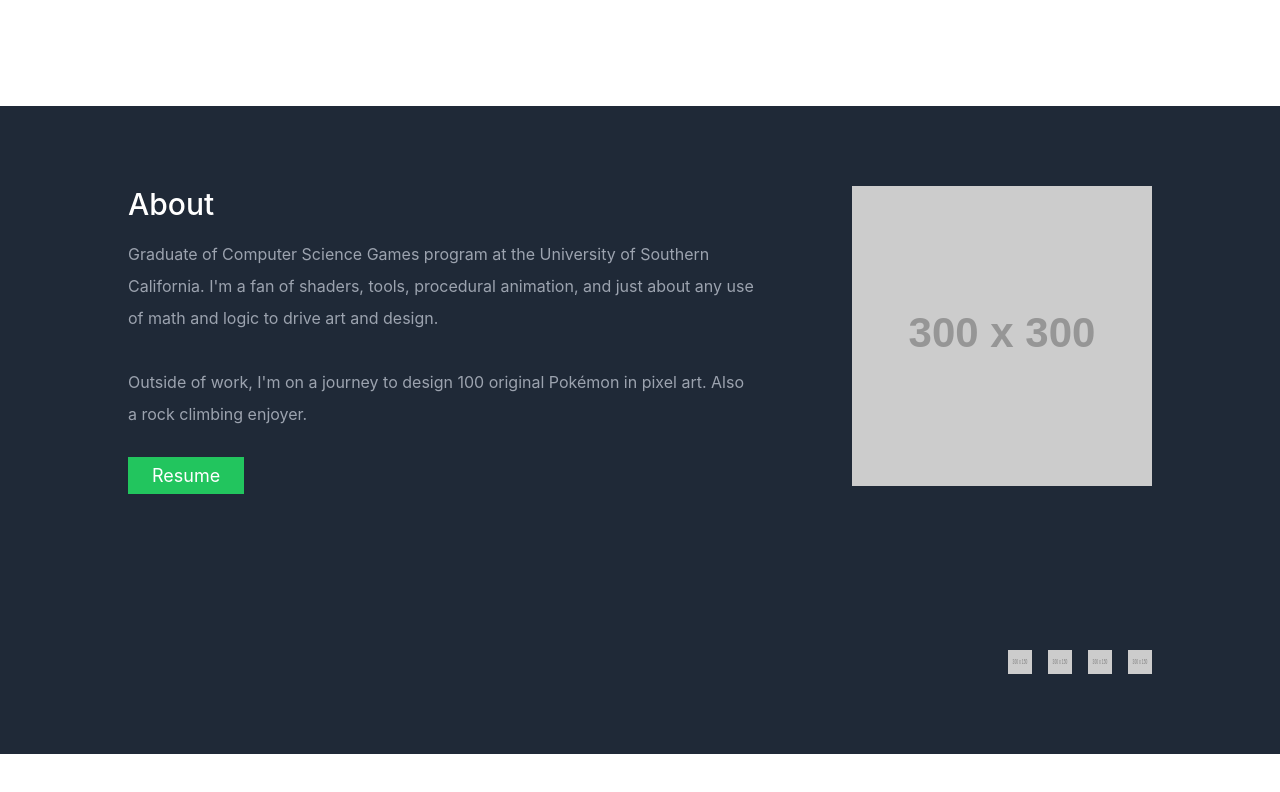
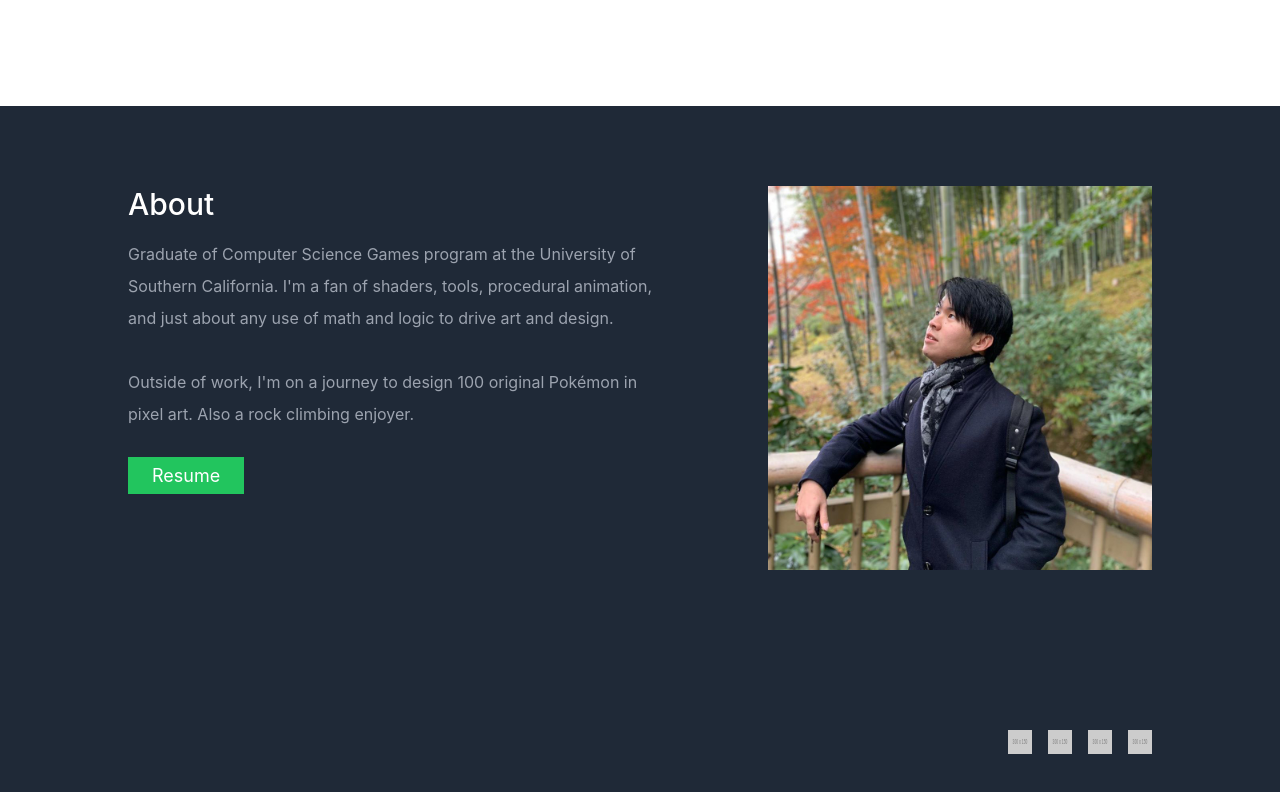
Before and after one commit to wayneyip/wayneyip.github.io, a React (Create React App) app: page / in a window 1280 px wide. Shown: the part 805-1597 px from the top of the page. Before the commit the page ends 1559 px from the top, so only its background shows below. Built offline with nearby package versions, Linux system fonts and the light colour scheme.

Commit message:
Hook up photo and resume in About section

```diff
--- a/src/components/About.js
+++ b/src/components/About.js
@@ -13,16 +13,18 @@ export default function About()
 	          <br/>Outside of work, I'm on a journey to design 100 original Pokémon in pixel art. Also a rock climbing enjoyer.
 	        </p>
           <a
-            href="#contact"
+            href="Resume_WayneYip_2024.pdf"
+            target="_blank"
+            rel="noopener noreferrer"
             className="py-2 px-6 text-white text-lg bg-green-500 hover:bg-green-600">
             Resume
           </a>
 	      </div>
 	      <div className="">
 	        <img
-	          className="object-cover object-center"
+	          className="object-cover object-center max-w-sm"
 	          alt="wayne"
-	          src="https://via.placeholder.com/300"
+	          src="about_wayne.jpg"
 	        />
 	      </div>
 	    </div>
```
Also changed, not shown: public/about_wayne.jpg (added), 1 other file (tests, documents, lock files or other folders).
